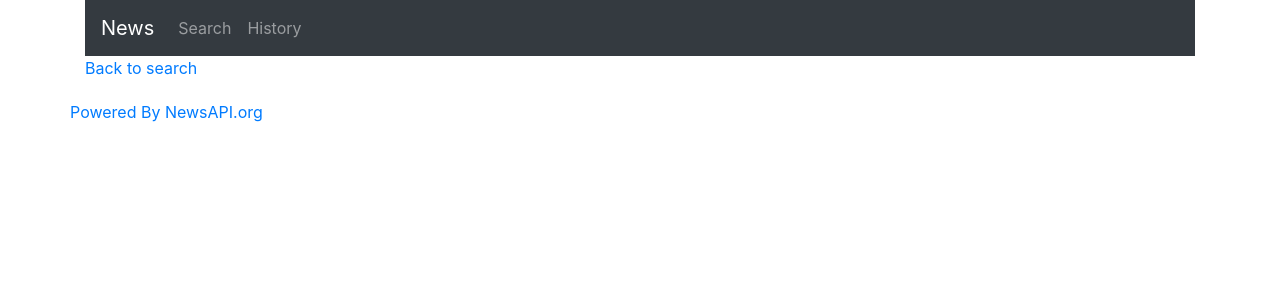
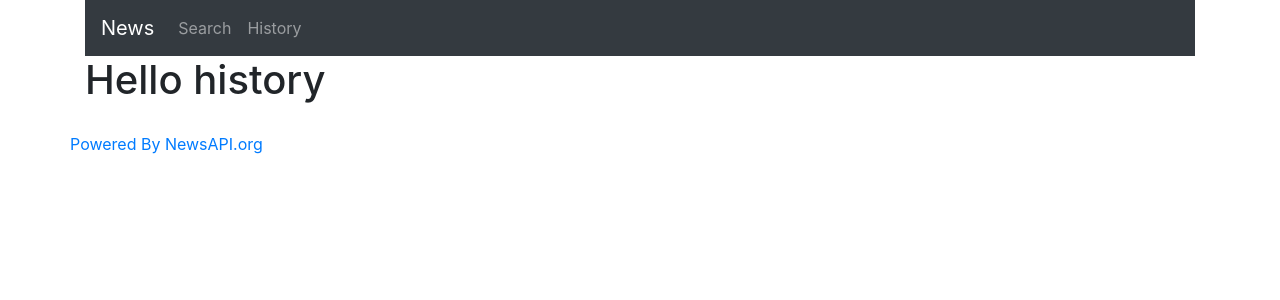
Before and after one commit to flrnd/news-table, a React (Create React App) app: page /history in a window 1280 px wide. Shown: the top 300 px of the page. Built offline with nearby package versions, Linux system fonts and the light colour scheme; no server answers.

Commit message:
Hello history

```diff
--- a/src/page/HistoryPage.js
+++ b/src/page/HistoryPage.js
@@ -1,8 +1,13 @@
 import React from "react";
-import { Link } from "react-router-dom";
+import Row from "react-bootstrap/Row";
+import Col from "react-bootstrap/Col";
 
 function HistoryPage() {
-  return <Link to={`/`}>Back to search</Link>;
+  return (
+    <>
+      <h1>Hello history</h1>
+    </>
+  );
 }
 
 export default HistoryPage;
```
